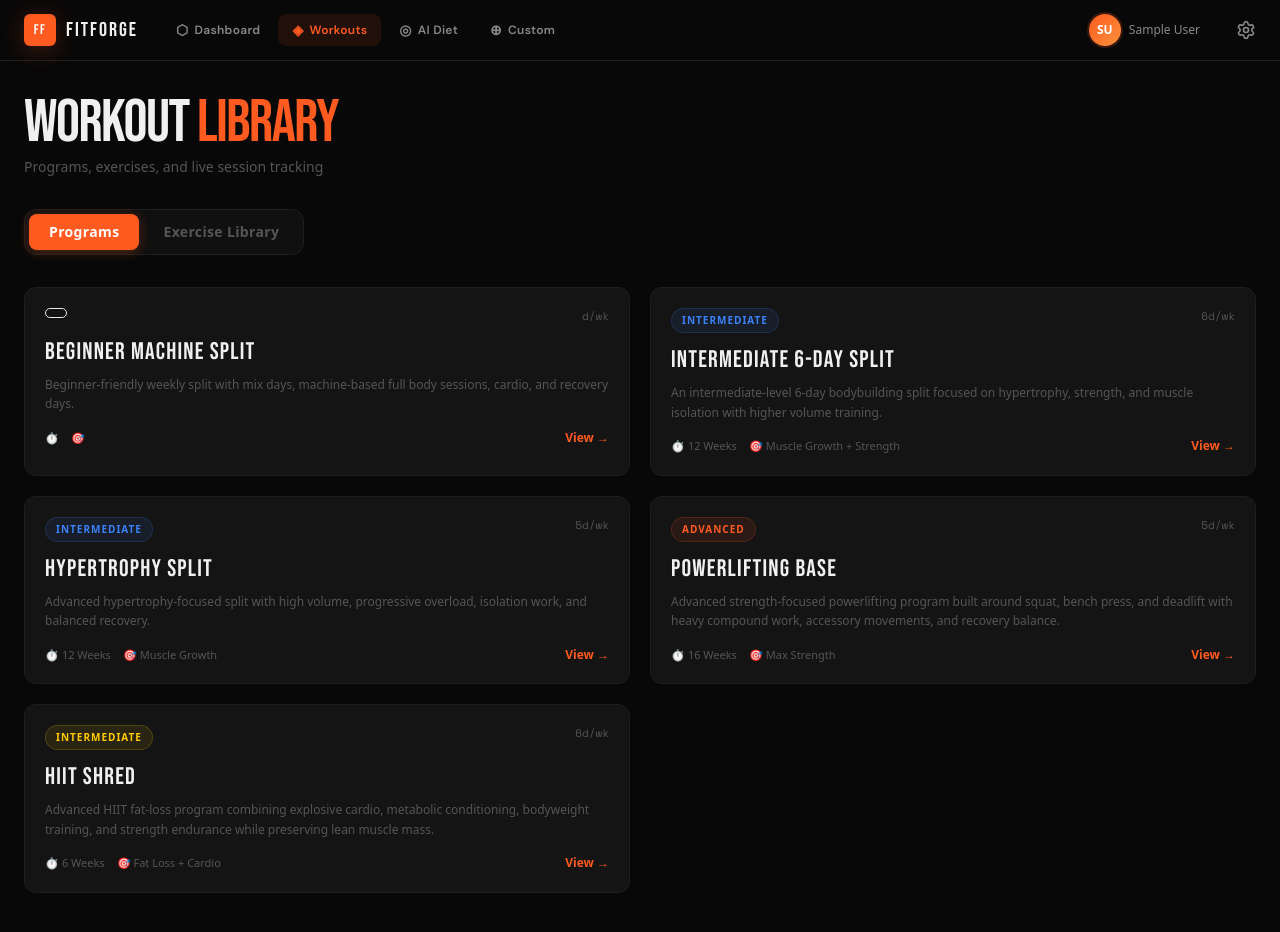
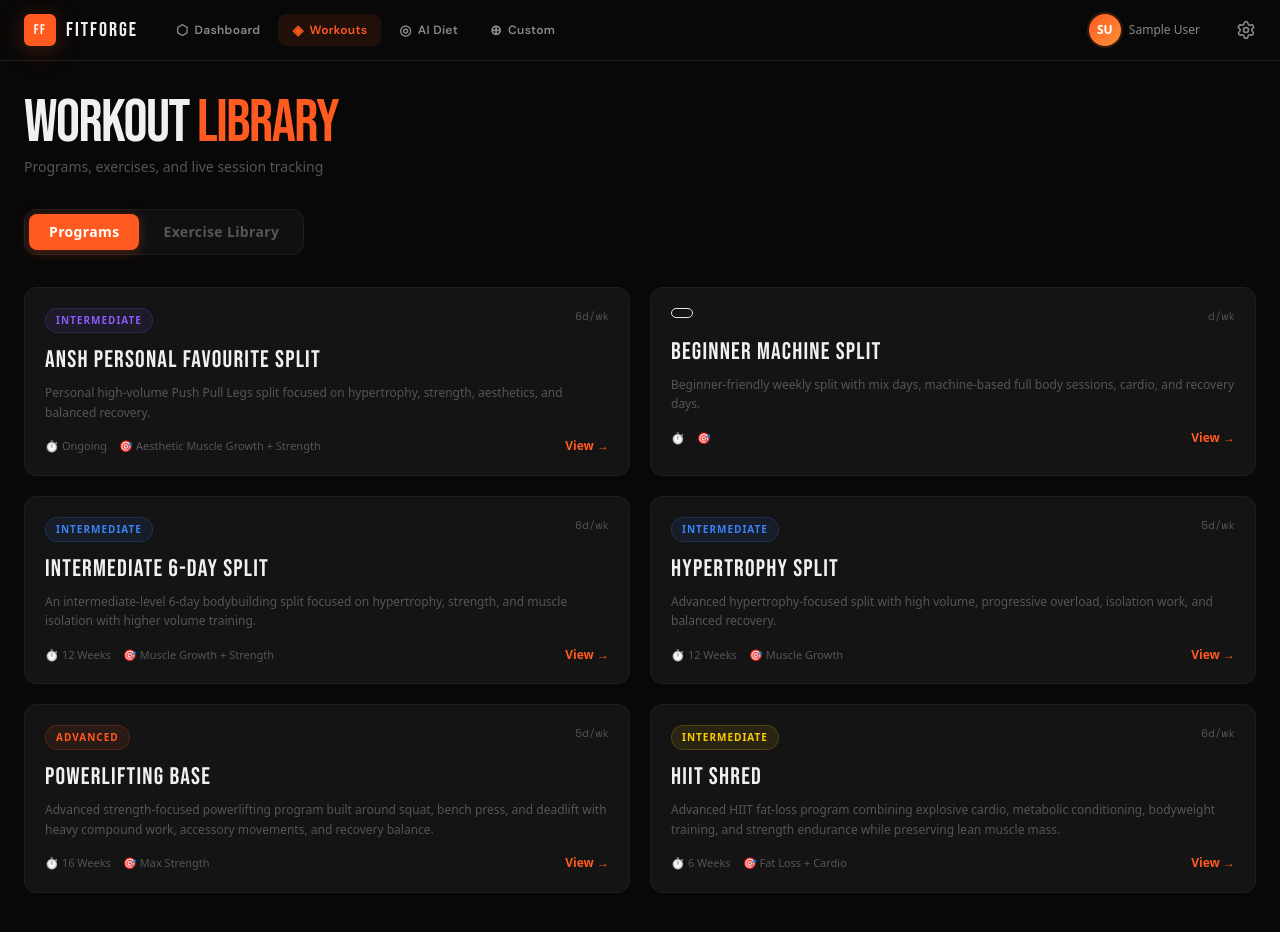
Before and after one commit to AnshMishra777/FitForge, a React (Vite) app in the folder Frontend/: page /workouts in a window 1280 px wide. Shown: the top 932 px of the page. Built offline with nearby package versions, Linux system fonts and the light colour scheme; sample sign-in values are in the browser's storage.

Commit message:
All work done

```diff
--- a/Frontend/src/data/workouts.js
+++ b/Frontend/src/data/workouts.js
@@ -578,6 +578,145 @@ export const EXERCISES = [
 ]
 
 export const PROGRAMS = [
+  {
+  id: 'ansh_personal_split',
+  name: 'Ansh Personal Favourite Split',
+  level: 'Intermediate',
+  levelColor: '#8b5cf6',
+  duration: 'Ongoing',
+  daysPerWeek: 6,
+  goal: 'Aesthetic Muscle Growth + Strength',
+  description:
+    'Personal high-volume Push Pull Legs split focused on hypertrophy, strength, aesthetics, and balanced recovery.',
+
+  schedule: [
+
+    // ── MONDAY PUSH ─────────────────────────────
+    {
+      day: 1,
+      label: 'Push',
+      exercises: [
+        { exerciseId: 'bench_press', sets: 4, reps: 8 },
+        { exerciseId: 'incline_bench_press', sets: 4, reps: 10 },
+        { exerciseId: 'dumbbell_fly', sets: 3, reps: 12 },
+        { exerciseId: 'cable_crossover', sets: 3, reps: 15 },
+        { exerciseId: 'decline_bench_press', sets: 3, reps: 10 },
+
+        { exerciseId: 'skull_crusher', sets: 3, reps: 10 },
+        { exerciseId: 'tricep_pushdown', sets: 4, reps: 12 },
+        { exerciseId: 'overhead_tricep_extension', sets: 3, reps: 12 },
+        { exerciseId: 'diamond_pushup', sets: 3, reps: 15 },
+        { exerciseId: 'tricep_dip', sets: 3, reps: 12 },
+      ],
+    },
+
+    // ── TUESDAY PULL ────────────────────────────
+    {
+      day: 2,
+      label: 'Pull',
+      exercises: [
+        { exerciseId: 'pull_up', sets: 4, reps: 10 },
+        { exerciseId: 'deadlift', sets: 4, reps: 5 },
+        { exerciseId: 'lat_pulldown', sets: 4, reps: 12 },
+        { exerciseId: 'barbell_row', sets: 4, reps: 8 },
+        { exerciseId: 'seated_row', sets: 4, reps: 10 },
+        { exerciseId: 'straight_arm_pulldown', sets: 3, reps: 15 },
+
+        { exerciseId: 'bicep_curl', sets: 4, reps: 12 },
+        { exerciseId: 'incline_db_curl', sets: 3, reps: 12 },
+        { exerciseId: 'preacher_curl', sets: 3, reps: 10 },
+        { exerciseId: 'concentration_curl', sets: 3, reps: 12 },
+        { exerciseId: 'hammer_curl', sets: 3, reps: 12 },
+      ],
+    },
+
+    // ── WEDNESDAY LEGS + SHOULDERS ─────────────
+    {
+      day: 3,
+      label: 'Legs + Shoulders',
+      exercises: [
+        { exerciseId: 'squat', sets: 4, reps: 8 },
+        { exerciseId: 'sumo_deadlift', sets: 4, reps: 5 },
+        { exerciseId: 'leg_press', sets: 4, reps: 15 },
+        { exerciseId: 'leg_extension', sets: 3, reps: 15 },
+        { exerciseId: 'leg_curl', sets: 3, reps: 15 },
+        { exerciseId: 'goblet_squat', sets: 3, reps: 15 },
+
+        { exerciseId: 'overhead_press', sets: 4, reps: 8 },
+        { exerciseId: 'arnold_press', sets: 3, reps: 10 },
+        { exerciseId: 'lateral_raise', sets: 4, reps: 15 },
+        { exerciseId: 'front_raise', sets: 3, reps: 12 },
+        { exerciseId: 'shrug', sets: 4, reps: 15 },
+      ],
+    },
+
+    // ── THURSDAY PUSH ───────────────────────────
+    {
+      day: 4,
+      label: 'Push',
+      exercises: [
+        { exerciseId: 'incline_bench_press', sets: 4, reps: 8 },
+        { exerciseId: 'bench_press', sets: 4, reps: 8 },
+        { exerciseId: 'cable_crossover', sets: 3, reps: 15 },
+        { exerciseId: 'chest_dip', sets: 3, reps: 12 },
+        { exerciseId: 'dumbbell_fly', sets: 3, reps: 12 },
+
+        { exerciseId: 'close_grip_bench', sets: 4, reps: 8 },
+        { exerciseId: 'skull_crusher', sets: 3, reps: 10 },
+        { exerciseId: 'tricep_pushdown', sets: 4, reps: 12 },
+        { exerciseId: 'diamond_pushup', sets: 3, reps: 20 },
+        { exerciseId: 'overhead_tricep_extension', sets: 3, reps: 12 },
+      ],
+    },
+
+    // ── FRIDAY PULL ─────────────────────────────
+    {
+      day: 5,
+      label: 'Pull',
+      exercises: [
+        { exerciseId: 'chin_up', sets: 4, reps: 10 },
+        { exerciseId: 't_bar_row', sets: 4, reps: 10 },
+        { exerciseId: 'lat_pulldown', sets: 4, reps: 12 },
+        { exerciseId: 'one_arm_db_row', sets: 3, reps: 12 },
+        { exerciseId: 'seated_row', sets: 3, reps: 12 },
+        { exerciseId: 'face_pull', sets: 3, reps: 15 },
+
+        { exerciseId: 'bicep_curl', sets: 4, reps: 12 },
+        { exerciseId: 'preacher_curl', sets: 3, reps: 10 },
+        { exerciseId: 'incline_db_curl', sets: 3, reps: 12 },
+        { exerciseId: 'hammer_curl', sets: 3, reps: 12 },
+        { exerciseId: 'reverse_curl', sets: 3, reps: 15 },
+      ],
+    },
+
+    // ── SATURDAY LEGS + SHOULDERS ──────────────
+    {
+      day: 6,
+      label: 'Legs + Shoulders',
+      exercises: [
+        { exerciseId: 'front_squat', sets: 4, reps: 8 },
+        { exerciseId: 'rdl', sets: 4, reps: 10 },
+        { exerciseId: 'bulgarian_split_squat', sets: 3, reps: 10 },
+        { exerciseId: 'leg_press', sets: 4, reps: 15 },
+        { exerciseId: 'leg_extension', sets: 3, reps: 15 },
+        { exerciseId: 'calf_raise', sets: 5, reps: 20 },
+
+        { exerciseId: 'overhead_press', sets: 4, reps: 8 },
+        { exerciseId: 'arnold_press', sets: 3, reps: 10 },
+        { exerciseId: 'lateral_raise', sets: 4, reps: 15 },
+        { exerciseId: 'rear_delt_fly', sets: 3, reps: 15 },
+        { exerciseId: 'shrug', sets: 4, reps: 15 },
+      ],
+    },
+
+    // ── SUNDAY REST ─────────────────────────────
+    {
+      day: 7,
+      label: 'Rest',
+      exercises: [],
+    },
+  ],
+},
   {
     id: 'beginner_machine_split',
     name: 'Beginner Machine Split',
```
